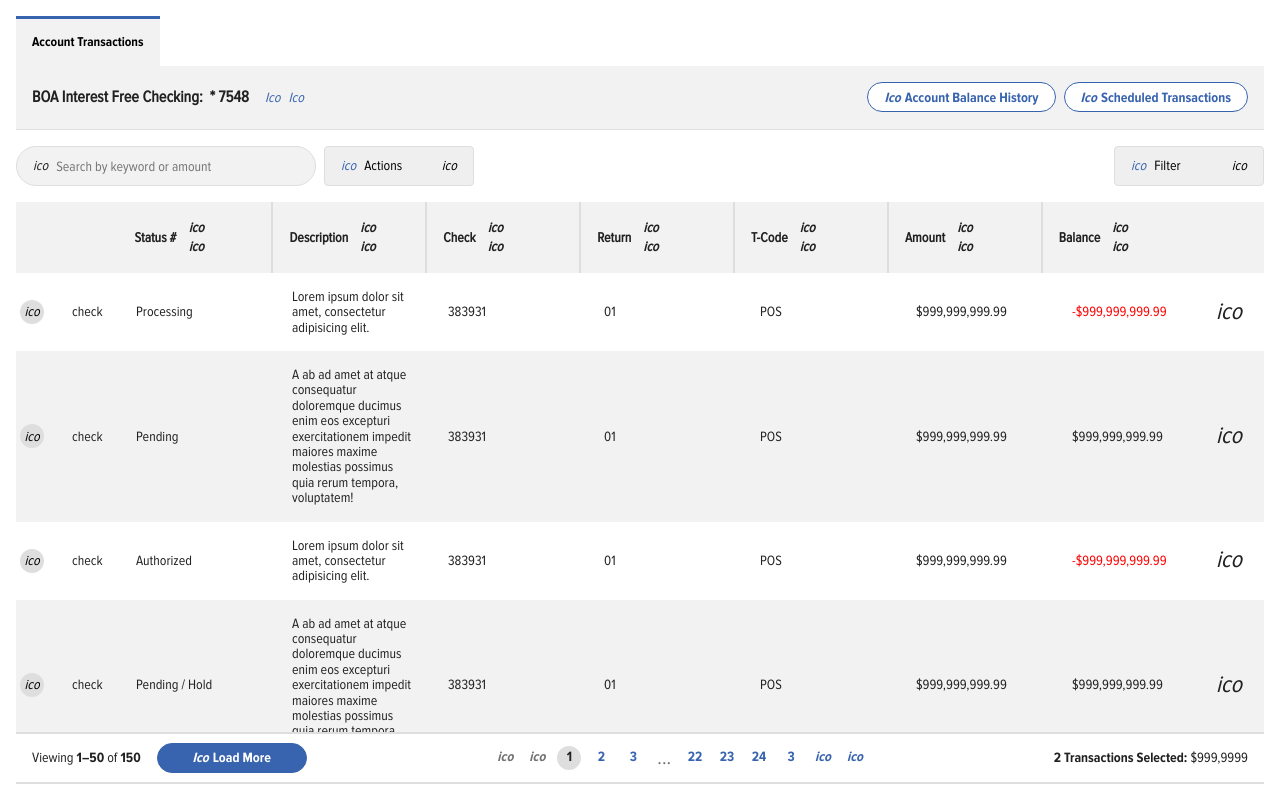
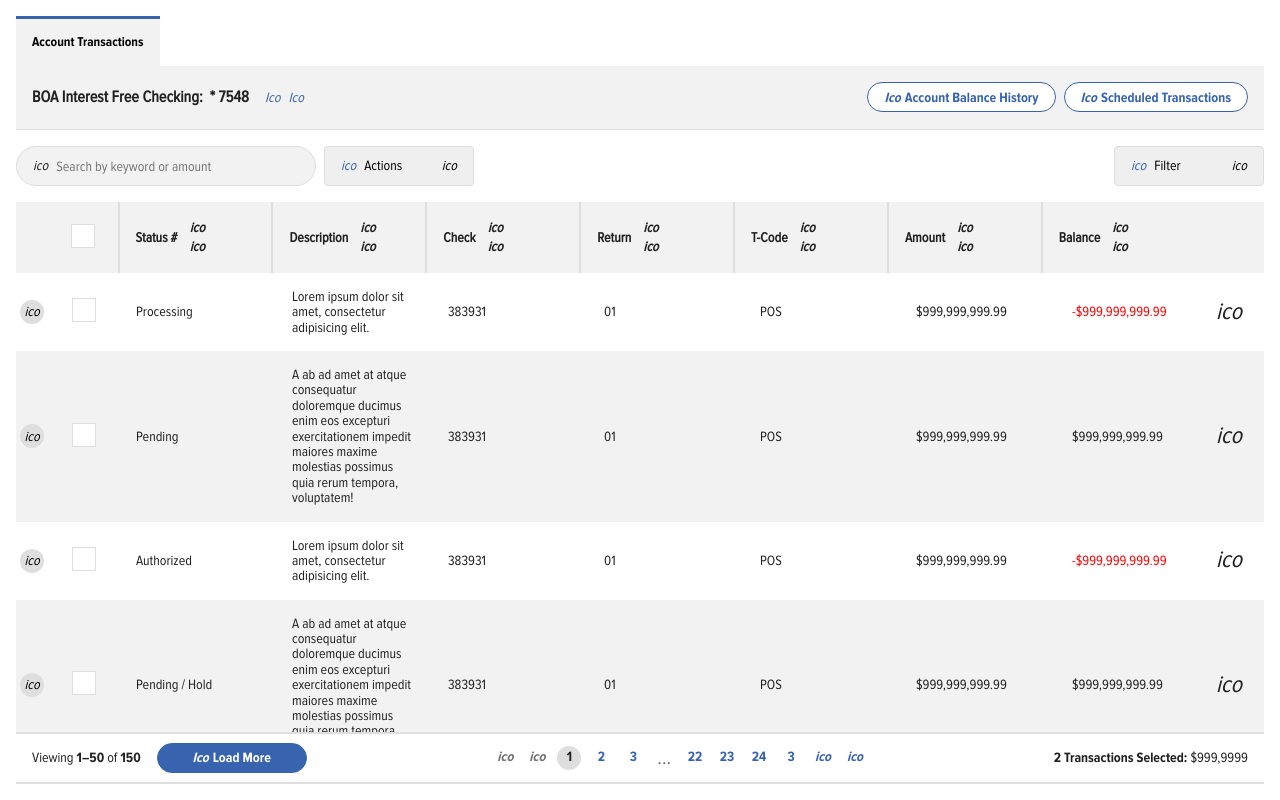
Before and after one commit to MariskaS/ab-test, an Angular app: page / in a window 1280 px wide. Built offline with nearby package versions, Linux system fonts and the light colour scheme.

Commit message:
#5: [UI/UX]: Add checkbox component

```diff
--- a/src/app/components/table/table.component.html
+++ b/src/app/components/table/table.component.html
@@ -17,7 +17,13 @@
         </colgroup>
         <thead>
         <tr>
-          <th colspan="2">&nbsp;</th>
+          <th>&nbsp;</th>
+          <th class="ab-ico-col">
+            <div class="ab-checkbox">
+              <input type="checkbox"
+                     aria-label="Select All"/>
+            </div>
+          </th>
           <th *ngFor="let th of columns;  let last = last"
               [class.ab-border-0]="last">
             <span *ngIf="!sort">{{th.title}}</span>
@@ -61,7 +67,12 @@
                 <i class="ab-ico">ico</i>
               </button>
             </td>
-            <td class="ab-ico-col">check</td>
+            <td class="ab-ico-col">
+              <div class="ab-checkbox">
+                <input type="checkbox"
+                       aria-label="Select table row"/>
+              </div>
+            </td>
             <td>{{data.status}}</td>
             <td>{{data.description}}</td>
             <td>{{data.check}}</td>
--- a/src/app/components/table/table.component.scss
+++ b/src/app/components/table/table.component.scss
@@ -1,5 +1,6 @@
 @import "~src/styles/components/table";
 @import "~src/styles/components/buttons/btn-toggle";
+@import "~src/styles/components/checkbox";
 @import "../../../styles/core/mixins/mixin-toolbar-variant";
 
 :host {
--- /dev/null
+++ b/src/styles/components/checkbox.scss
@@ -0,0 +1,39 @@
+@import "~src/styles/core/variables/variables";
+@import "~src/styles/core/mixins/mixin-focus-variant";
+
+.ab-checkbox {
+  position: relative;
+  cursor: pointer;
+
+  input {
+    position: relative;
+    border: none;
+    cursor: pointer;
+    appearance: none;
+
+    &:after {
+      content: '';
+      display: block;
+      height: $checkbox-size;
+      width: $checkbox-size;
+      border: 1px solid var(--checkbox-border);
+      background-color: var(--checkbox-bg);
+    }
+
+    &:checked:before {
+      content: '';
+      transform: rotate(45deg);
+      position: absolute;
+      left: 8px;
+      top: 3px;
+      display: table;
+      width: 8px;
+      height: 14px;
+      border: 1px solid var(--checkbox-checked-icon);
+      border-top: 0;
+      border-left: 0;
+    }
+
+    @include focus-variant;
+  }
+}
--- /dev/null
+++ b/src/styles/core/mixins/mixin-focus-variant.scss
@@ -0,0 +1,6 @@
+@mixin focus-variant {
+  &:focus {
+    outline: 1px solid var(--focus-outline);
+    box-shadow: 0 0 3px var(--box-shadow);
+  }
+}
--- a/src/styles/core/variables/variables-theme.scss
+++ b/src/styles/core/variables/variables-theme.scss
@@ -47,6 +47,13 @@
   --input-border--action: var(--color-primary);
 
   /*
+  * CheckBox.
+  */
+  --checkbox-border: var(--color-gray);
+  --checkbox-bg: var(--color-white);
+  --checkbox-checked-icon: var(--color-primary);
+
+  /*
   * Dropdown.
   */
   --dropdown-border: var(--color-gray);
@@ -79,4 +86,10 @@
   --pagination-item-color--disabled: var(--color-gray-dark);
 
   --pagination-spread: var(--color-gray-dark);
+
+  /*
+  * Custom Focus.
+  */
+  --focus-outline: var(--color-primary);
+  --box-shadow: var(--color-primary);
 }
--- a/src/styles/core/variables/variables.scss
+++ b/src/styles/core/variables/variables.scss
@@ -64,6 +64,11 @@ $search-width: 300px;
 $search-icon-spaces--left: 0 $space-base-half 0 $space-base;
 
 /*
+* CheckBox.
+*/
+$checkbox-size: 24px;
+
+/*
 * Dropdown.
 */
 $dropdown-radius: 4px;
```
